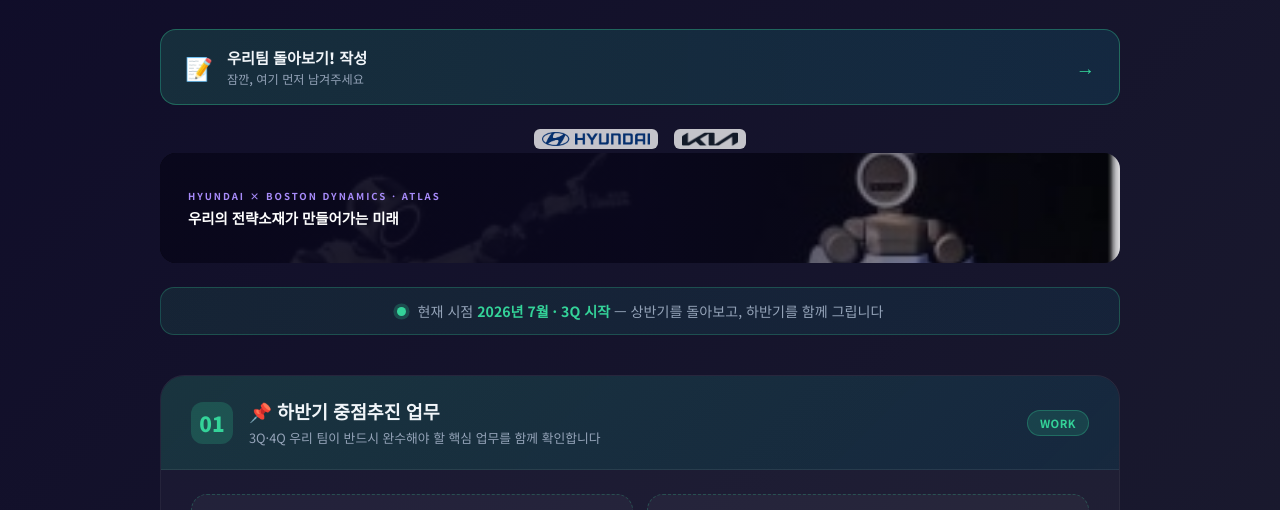
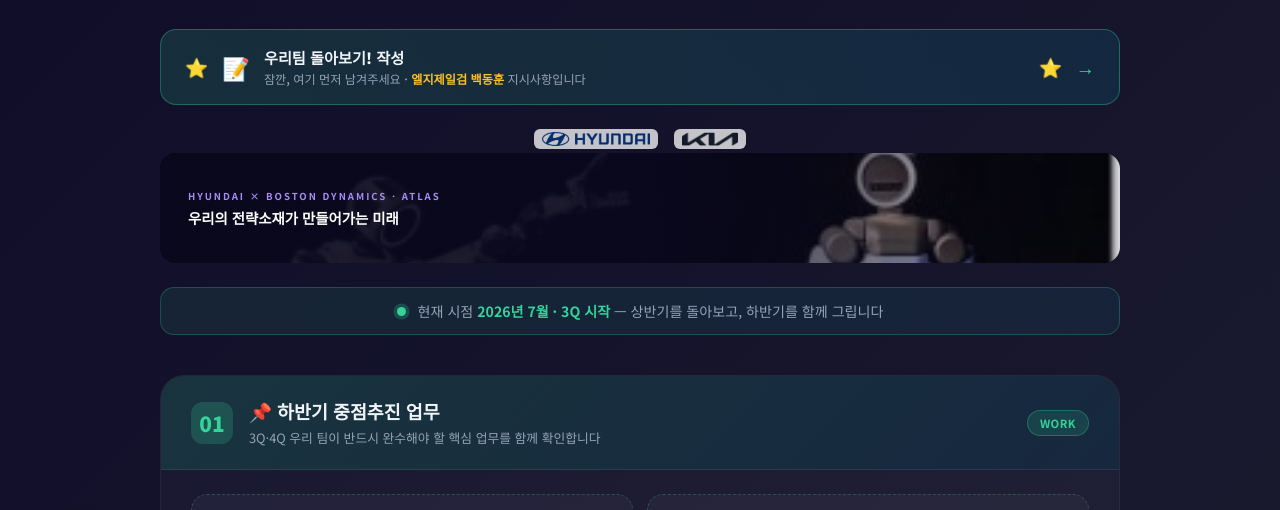
Before and after one commit to 9realous-star/workshop, a website: page reboot.html in a window 1280 px wide. Shown: the part 209-719 px from the top of the page. Drawn offline with Linux system fonts and the light colour scheme; no server answers.

Commit message:
Make reboot.html form link more eye-catching
Add pulsing star icons and a playful credit line to the team
retrospective form link so it stands out more.

```diff
--- a/reboot.html
+++ b/reboot.html
@@ -98,8 +98,12 @@
 .formlink .fl-ic{font-size:1.4em;flex-shrink:0}
 .formlink .fl-txt{flex:1;font-size:.95em;font-weight:800;color:#f1f5f9}
 .formlink .fl-sub{display:block;font-size:.8em;font-weight:500;color:#94a3b8;margin-top:2px}
+.formlink .fl-sub em{color:#fbbf24;font-style:normal;font-weight:700}
 .formlink .fl-arrow{font-size:1.2em;color:#34d399;transition:transform .25s;flex-shrink:0}
 .formlink:hover .fl-arrow{transform:translateX(4px)}
+.formlink .fl-star{font-size:1.15em;flex-shrink:0;animation:starpop 1.3s infinite}
+.formlink .fl-star:last-of-type{animation-delay:.25s}
+@keyframes starpop{0%,100%{transform:scale(1) rotate(0deg)}50%{transform:scale(1.3) rotate(15deg)}}
 @media(max-width:700px){.hdr h1{font-size:2em}.trow{grid-template-columns:1fr}.pgrid{grid-template-columns:1fr 1fr}.ni{padding:7px 10px;min-width:56px;font-size:.62em}}
 @media(max-width:480px){.pgrid{grid-template-columns:1fr}}
 </style>
@@ -112,8 +116,10 @@
   <p class="hsub"><strong>'26년 완주</strong>를 향해 — 우리가 함께 채워가는 하반기 나침반</p>
 </div>
 <a href="https://answer.moaform.com/answers/EJx22r" target="_blank" rel="noopener" class="formlink">
+  <span class="fl-star">⭐</span>
   <span class="fl-ic">📝</span>
-  <span class="fl-txt">우리팀 돌아보기! 작성<span class="fl-sub">잠깐, 여기 먼저 남겨주세요</span></span>
+  <span class="fl-txt">우리팀 돌아보기! 작성<span class="fl-sub">잠깐, 여기 먼저 남겨주세요 · <em>엘지제일검 백동훈</em> 지시사항입니다</span></span>
+  <span class="fl-star">⭐</span>
   <span class="fl-arrow">→</span>
 </a>
 <div class="bbar">
```
